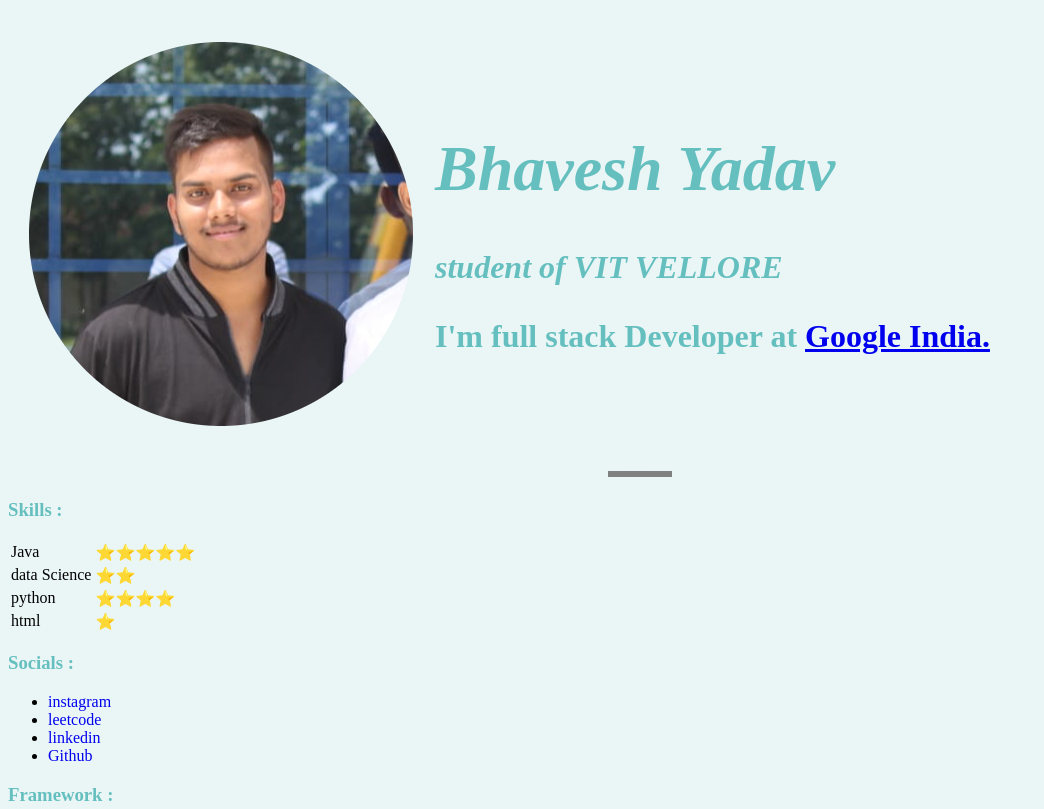
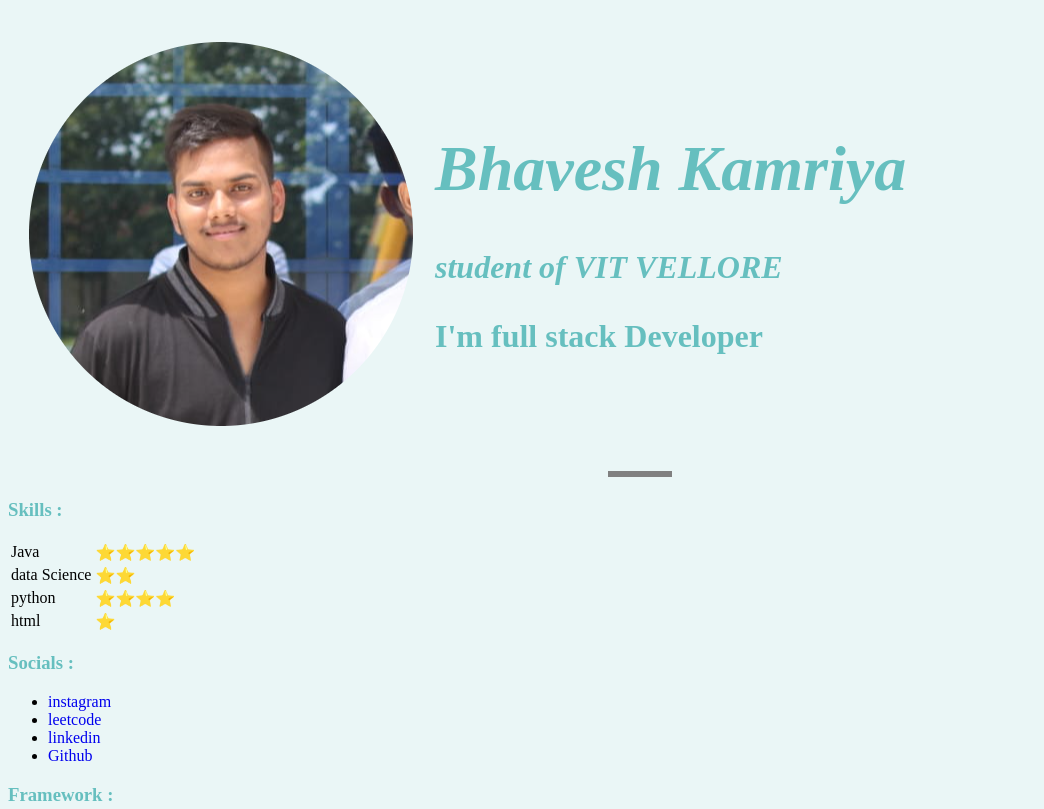
Before and after one commit to bhavesh070/profile, a plain HTML site: page index.html in a window 1280 px wide. Shown: the top 809 px of the page, without its empty margins (0-1044 px from the left). Drawn offline with Linux system fonts and the light colour scheme.

Commit message:
Update index.html

```diff
--- a/index.html
+++ b/index.html
@@ -6,7 +6,7 @@
 
   <head>
     <meta charset="utf-8">
-    <title>Bhavesh Yadav</title>
+    <title>Bhavesh Kamriya</title>
     <link rel="stylesheet" href="css/styles.css">
 
 </head>
@@ -14,13 +14,13 @@
     <table cellspacing="20">
       <tr>
         <td><img src="images/crop.png" alt="Bhavesh Profile pic"></td>
-        <td>  <h1> <em>Bhavesh Yadav</em> </h1>
+        <td>  <h1> <em>Bhavesh Kamriya</em> </h1>
           <p>
             <em>
               <strong>student of VIT VELLORE</strong>
             </em>
           </p>
-          <p>I'm full stack Developer at <a href="https://forindia.withgoogle.com/intl/en/">Google India.</a></p>
+          <p>I'm full stack Developer </p>
 </td>
       </tr>
     </table>
```
